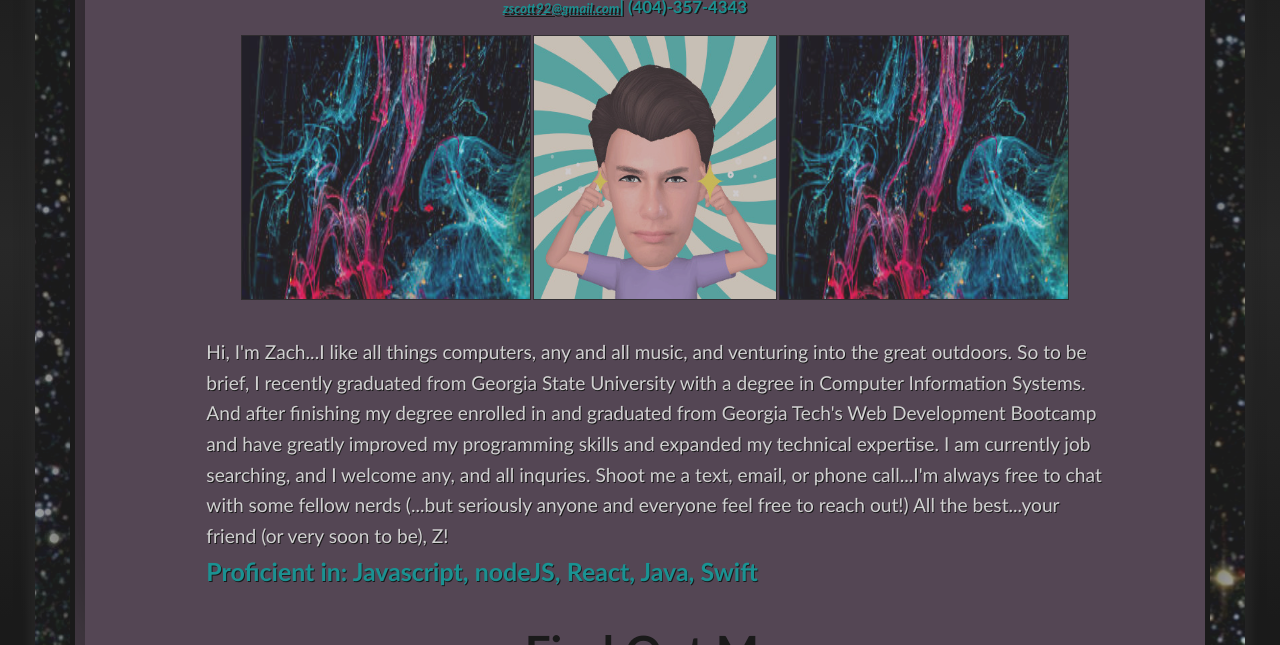
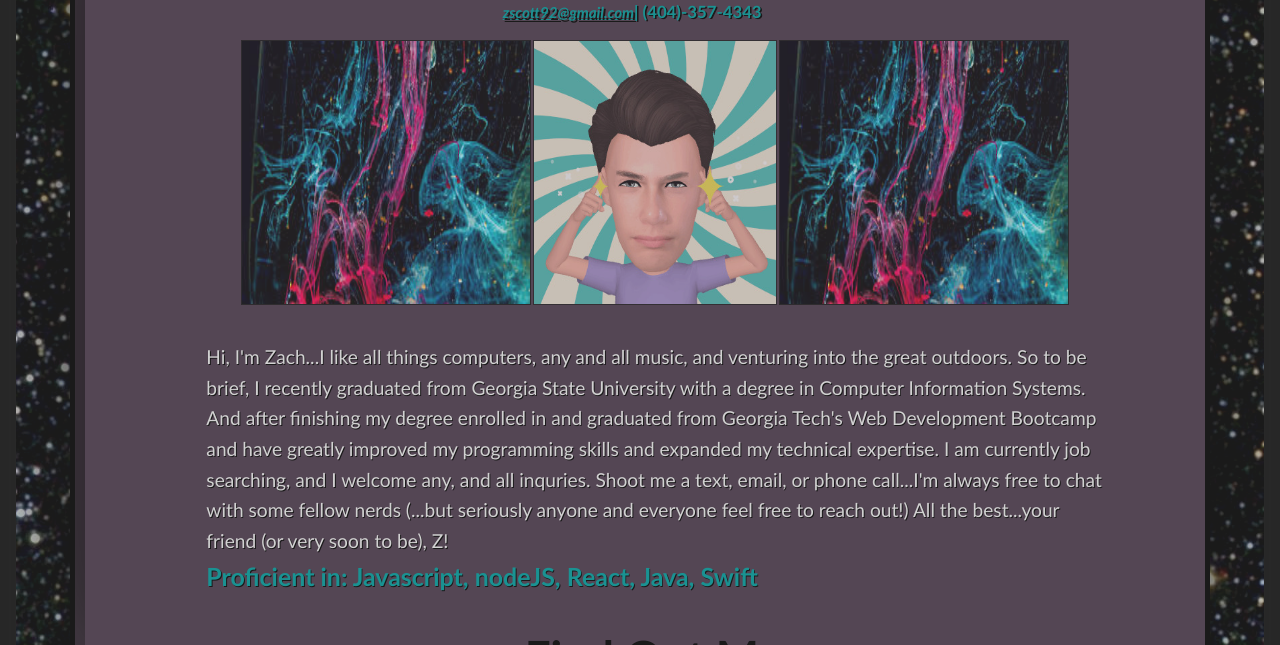
Before and after one commit to zscott92/z_portfolio, a website: page public/index.html in a window 1280 px wide. Shown: the part 155-800 px from the top of the page. Drawn offline with nearby package versions, Linux system fonts and the light colour scheme.

Commit message:
update scaling

```diff
--- a/public/css/style.css
+++ b/public/css/style.css
@@ -19,7 +19,7 @@ body {
   -moz-background-size: cover;
   -o-background-size: cover;
   background-size: cover;
-  background-image: linear-gradient( black, #101010, black);
+  background-color: #111111;
 }
 
 .vertical-center {
@@ -32,7 +32,7 @@ body {
   width: fit-content;
   -webkit-font-smoothing: antialiased;
   -moz-background-clip: text;
-  padding: 10px;
+  padding: 15px;
   overflow: hidden;
   display: flex;
   flex-direction:column;
@@ -111,7 +111,7 @@ a {
 }
 
 .jumbotron {
-  width: 97%;
+  width: 100vw;
   background-image: url("../images/stars_background.jpg");
   margin-top: 0%;
   height: fit-content;
@@ -218,7 +218,8 @@ a {
     "Lucida Sans", Arial, sans-serif;
     text-shadow: 2px 2px black;
   flex-wrap: nowrap;
-  font-size: 0.80em;
+  font-size: 0.90em;
+  margin-top: 3%;
 }
 
 #lightgreen {
```
